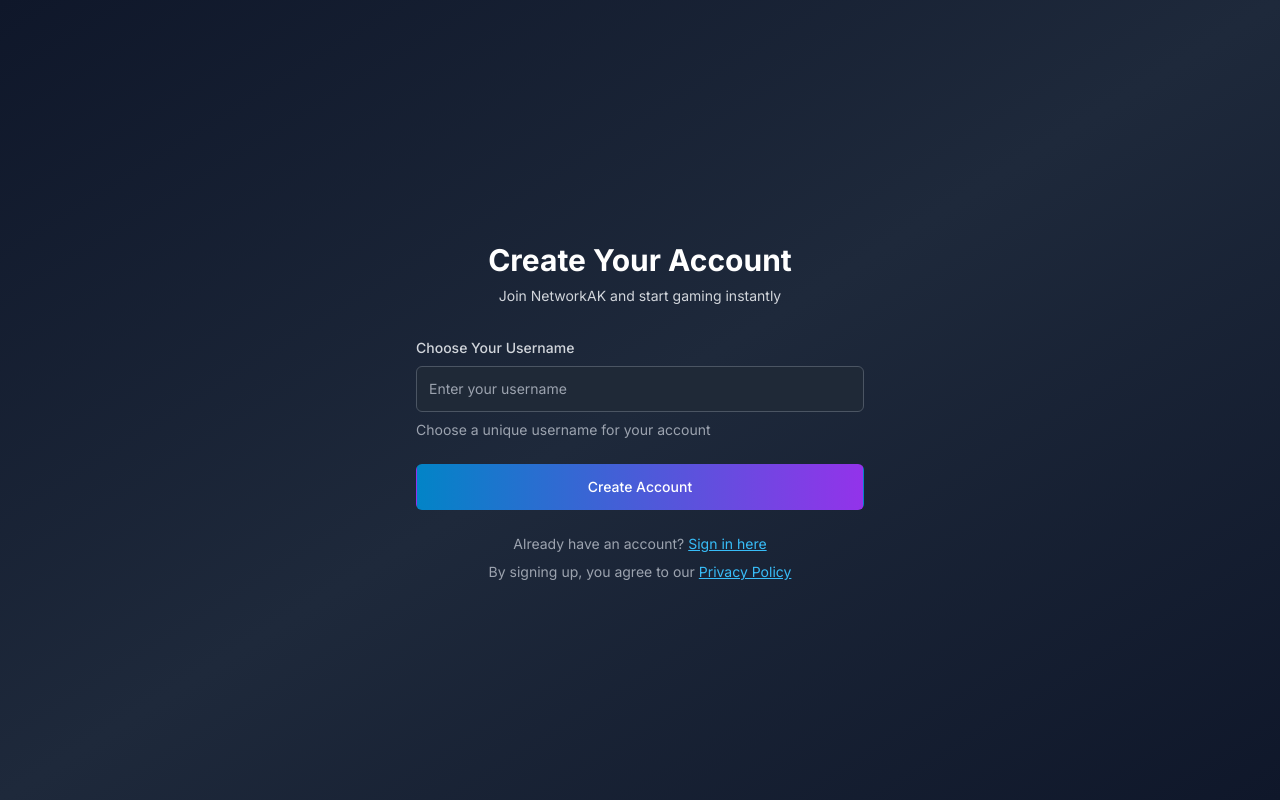
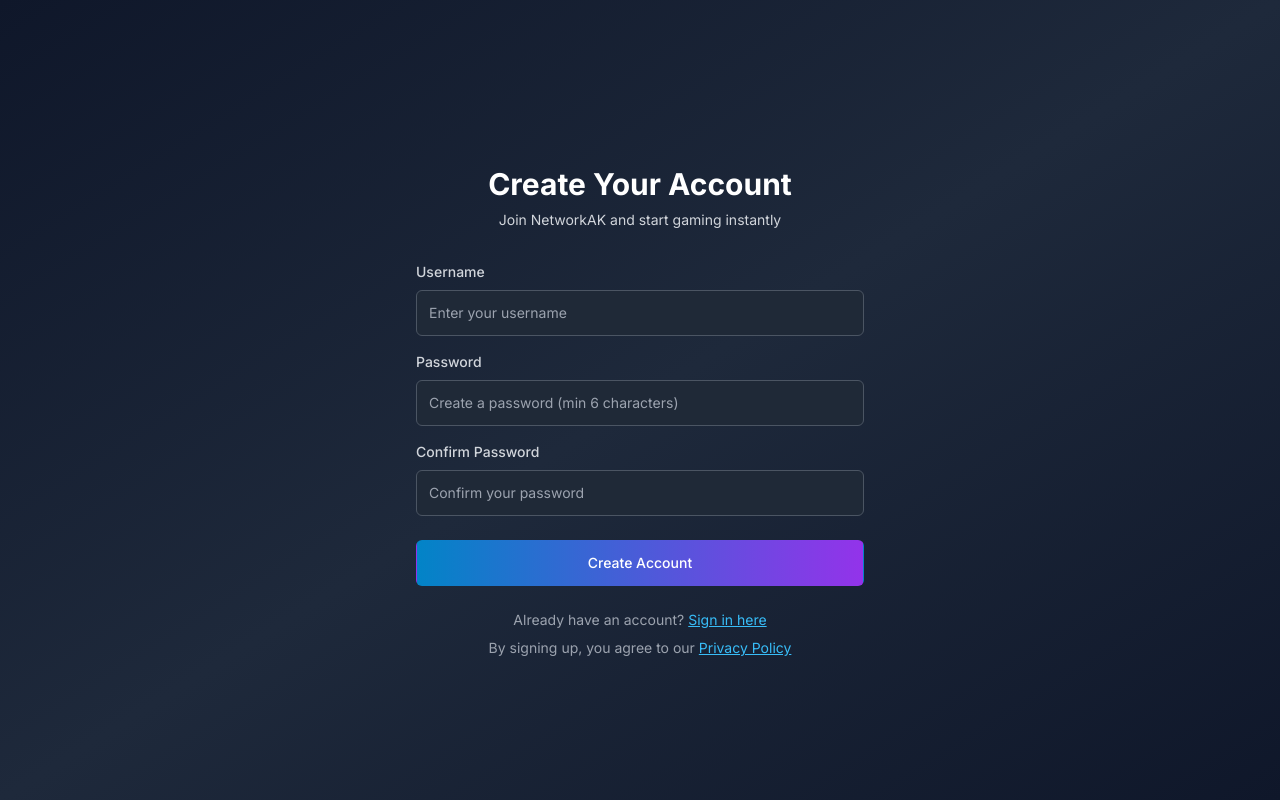
Before and after one commit to Hajazmuslimmc/project-web, a Next.js app: page /auth/signup in a window 1280 px wide. Built offline with nearby package versions, Linux system fonts and the light colour scheme; no server answers.

Commit message:
Add password authentication to sign-in and sign-up forms with validation

```diff
--- a/src/app/auth/signin/page.tsx
+++ b/src/app/auth/signin/page.tsx
@@ -9,6 +9,7 @@
   const { user, loading, signInWithCustom } = useAuth();
   const router = useRouter();
   const [username, setUsername] = useState('');
+  const [password, setPassword] = useState('');
   const [error, setError] = useState('');
   const [isSubmitting, setIsSubmitting] = useState(false);
 
@@ -27,14 +28,24 @@
       return;
     }
 
+    if (!password.trim()) {
+      setError('Please enter a password');
+      return;
+    }
+
     if (username.length < 3) {
       setError('Username must be at least 3 characters long');
       return;
     }
 
+    if (password.length < 6) {
+      setError('Password must be at least 6 characters long');
+      return;
+    }
+
     setIsSubmitting(true);
     try {
-      await signInWithCustom(username.trim());
+      await signInWithCustom(username.trim(), password.trim());
     } catch (error: any) {
       setError(error.message || 'Failed to sign in. Please try again.');
     } finally {
@@ -70,7 +81,7 @@
           <div className="space-y-4">
             <div>
               <label htmlFor="username" className="block text-sm font-medium text-gray-300 mb-2">
-                Enter Your Username
+                Username
               </label>
               <input
                 id="username"
@@ -83,9 +94,23 @@
                 className="appearance-none relative block w-full px-3 py-3 border border-gray-600 placeholder-gray-400 text-white bg-gray-800 rounded-md focus:outline-none focus:ring-2 focus:ring-primary-500 focus:border-primary-500 focus:z-10 sm:text-sm"
                 placeholder="Enter your username"
               />
-              <p className="mt-2 text-sm text-gray-400">
-                Enter any username to sign in or create a new account
-              </p>
+            </div>
+
+            <div>
+              <label htmlFor="password" className="block text-sm font-medium text-gray-300 mb-2">
+                Password
+              </label>
+              <input
+                id="password"
+                name="password"
+                type="password"
+                autoComplete="current-password"
+                required
+                value={password}
+                onChange={(e) => setPassword(e.target.value)}
+                className="appearance-none relative block w-full px-3 py-3 border border-gray-600 placeholder-gray-400 text-white bg-gray-800 rounded-md focus:outline-none focus:ring-2 focus:ring-primary-500 focus:border-primary-500 focus:z-10 sm:text-sm"
+                placeholder="Enter your password"
+              />
             </div>
           </div>
 
--- a/src/app/auth/signup/page.tsx
+++ b/src/app/auth/signup/page.tsx
@@ -9,6 +9,8 @@
   const { user, loading, signInWithCustom } = useAuth();
   const router = useRouter();
   const [username, setUsername] = useState('');
+  const [password, setPassword] = useState('');
+  const [confirmPassword, setConfirmPassword] = useState('');
   const [error, setError] = useState('');
   const [isSubmitting, setIsSubmitting] = useState(false);
 
@@ -27,14 +29,34 @@
       return;
     }
 
+    if (!password.trim()) {
+      setError('Please enter a password');
+      return;
+    }
+
+    if (!confirmPassword.trim()) {
+      setError('Please confirm your password');
+      return;
+    }
+
     if (username.length < 3) {
       setError('Username must be at least 3 characters long');
       return;
     }
 
+    if (password.length < 6) {
+      setError('Password must be at least 6 characters long');
+      return;
+    }
+
+    if (password !== confirmPassword) {
+      setError('Passwords do not match');
+      return;
+    }
+
     setIsSubmitting(true);
     try {
-      await signInWithCustom(username.trim());
+      await signInWithCustom(username.trim(), password.trim());
       // Success - user will be redirected by useEffect
     } catch (error: any) {
       setError(error.message || 'Failed to create account. Please try again.');
@@ -71,7 +93,7 @@
           <div className="space-y-4">
             <div>
               <label htmlFor="username" className="block text-sm font-medium text-gray-300 mb-2">
-                Choose Your Username
+                Username
               </label>
               <input
                 id="username"
@@ -84,9 +106,40 @@
                 className="appearance-none relative block w-full px-3 py-3 border border-gray-600 placeholder-gray-400 text-white bg-gray-800 rounded-md focus:outline-none focus:ring-2 focus:ring-primary-500 focus:border-primary-500 focus:z-10 sm:text-sm"
                 placeholder="Enter your username"
               />
-              <p className="mt-2 text-sm text-gray-400">
-                Choose a unique username for your account
-              </p>
+            </div>
+
+            <div>
+              <label htmlFor="password" className="block text-sm font-medium text-gray-300 mb-2">
+                Password
+              </label>
+              <input
+                id="password"
+                name="password"
+                type="password"
+                autoComplete="new-password"
+                required
+                value={password}
+                onChange={(e) => setPassword(e.target.value)}
+                className="appearance-none relative block w-full px-3 py-3 border border-gray-600 placeholder-gray-400 text-white bg-gray-800 rounded-md focus:outline-none focus:ring-2 focus:ring-primary-500 focus:border-primary-500 focus:z-10 sm:text-sm"
+                placeholder="Create a password (min 6 characters)"
+              />
+            </div>
+
+            <div>
+              <label htmlFor="confirmPassword" className="block text-sm font-medium text-gray-300 mb-2">
+                Confirm Password
+              </label>
+              <input
+                id="confirmPassword"
+                name="confirmPassword"
+                type="password"
+                autoComplete="new-password"
+                required
+                value={confirmPassword}
+                onChange={(e) => setConfirmPassword(e.target.value)}
+                className="appearance-none relative block w-full px-3 py-3 border border-gray-600 placeholder-gray-400 text-white bg-gray-800 rounded-md focus:outline-none focus:ring-2 focus:ring-primary-500 focus:border-primary-500 focus:z-10 sm:text-sm"
+                placeholder="Confirm your password"
+              />
             </div>
           </div>
 
--- a/src/contexts/AuthContext.tsx
+++ b/src/contexts/AuthContext.tsx
@@ -14,7 +14,7 @@
   user: SimpleUser | null;
   loading: boolean;
   signInWithMicrosoft: () => Promise<void>;
-  signInWithCustom: (username: string) => Promise<void>;
+  signInWithCustom: (username: string, password: string) => Promise<void>;
   signOut: () => Promise<void>;
 }
 
@@ -56,35 +56,50 @@
     alert('Microsoft authentication is not yet implemented. Please use username sign-in.');
   };
 
-  const signInWithCustom = async (username: string) => {
+  const signInWithCustom = async (username: string, password: string) => {
     if (!username.trim()) {
       throw new Error('Please enter a username');
+    }
+
+    if (!password.trim()) {
+      throw new Error('Please enter a password');
     }
 
     if (username.length < 3) {
       throw new Error('Username must be at least 3 characters long');
     }
 
+    if (password.length < 6) {
+      throw new Error('Password must be at least 6 characters long');
+    }
+
     // Check if username already exists
     const existingUsers = JSON.parse(localStorage.getItem('allUsers') || '{}');
-    if (existingUsers[username.toLowerCase()]) {
-      // User exists, sign them in
-      const userData = existingUsers[username.toLowerCase()];
+    const userKey = username.toLowerCase();
+
+    if (existingUsers[userKey]) {
+      // User exists, check password
+      const userData = existingUsers[userKey];
+      if (userData.password !== password) {
+        throw new Error('Incorrect password');
+      }
+      // Sign them in
       setUser(userData);
       localStorage.setItem('simpleUser', JSON.stringify(userData));
       return;
     }
 
     // Create new user
-    const newUser: SimpleUser = {
+    const newUser: SimpleUser & { password: string } = {
       uid: `user_${username}_${Date.now()}`,
       displayName: username,
       email: `${username}@fc`,
+      password: password,
       createdAt: new Date().toISOString(),
     };
 
     // Store user in the "database" (localStorage)
-    existingUsers[username.toLowerCase()] = newUser;
+    existingUsers[userKey] = newUser;
     localStorage.setItem('allUsers', JSON.stringify(existingUsers));
 
     // Sign in the user
```
